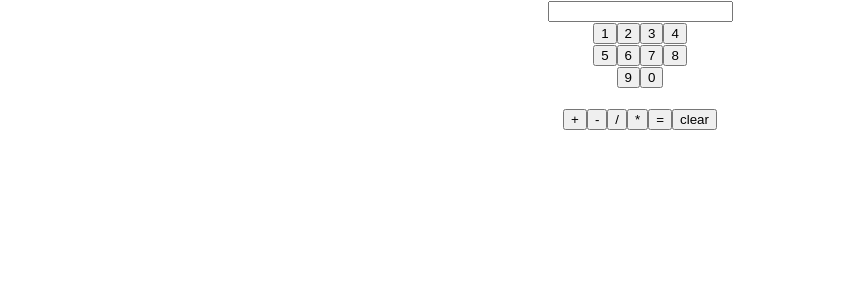
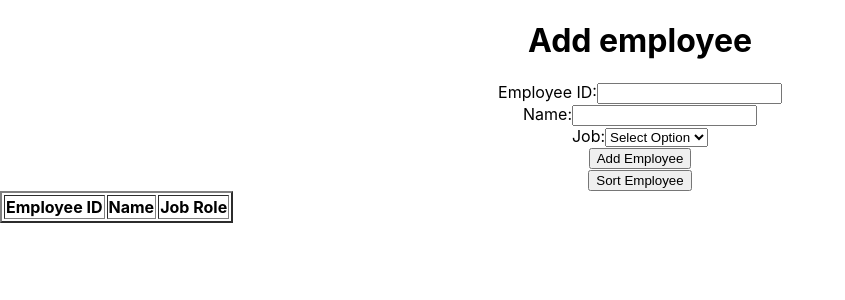
Before and after one commit to Jaikrishnavr01/45days-training, a React (Create React App) app: page / in a window 1280 px wide. Shown: the top 300 px of the page, without its empty margins (0-845 px from the left). Built offline with nearby package versions, Linux system fonts and the light colour scheme.

Commit message:
day5th task4

```diff
--- a/src/App.js
+++ b/src/App.js
@@ -14,6 +14,7 @@ import Inlinecss from './inlinecss';
 import Module from './Components/Module';
 import Task3 from './Components/task3';
 import Calculator from './Components/Calculator';
+import Task4 from './Components/Task4';
 
 
 
@@ -51,7 +52,8 @@ const [theme , setTheme] = useState("light")
 
 // {/* <Excss theme={true}>  <Inlinecss/> <Module/><Task3/> */}
 
-<Calculator/>
+{/* <Calculator/> */}
+<Task4/>
     </div>
   );
 }
--- /dev/null
+++ b/src/Components/Calculator.css
@@ -0,0 +1,10 @@
+.container{
+    display: flex;
+    flex-direction:  column;
+    justify-content: center;
+}
+.input{
+    border: 2px solid salmon;
+    color: black;
+    border-radius: 25px;
+}
--- a/src/Components/Calculator.jsx
+++ b/src/Components/Calculator.jsx
@@ -1,37 +1,37 @@
 import React, { useState } from 'react';
+import './Calculator.css'
 
 const Calculator = () => {
     const [input, setInput] = useState('');
 
-    const handleClick = (value) => {
-        if (value === '=') {
-            try {
+    const handleClick = (e) => {
+        if (e === '=') {
             setInput(eval(input));
-            } catch (error) {
-                setInput('Error');
-            }
-        } else if (value === 'clear') {
+        } else if (e === 'clear') {
             setInput('');
+        } else if (e === 'delete') {
+            setInput(input.toString().slice(0,-1));
         } else {
-            setInput(input + value);
+            setInput(input + e);
         }
     };
 
     return (
+        <div  className='container'>
+            <div style={{width:"200px",margin:"auto"}}>
         <div>
-            <div>
-                <input type="text" value={input} readOnly />
-            </div>
+            <input className='input' type="text" readOnly value={input}  />
+        </div> <br />
         <div>
             <input type="button" value="1" onClick={() => handleClick('1')} />
             <input type="button" value="2" onClick={() => handleClick('2')} />
-                <input type="button" value="3" onClick={() => handleClick('3')} />
-                <input type="button" value="4" onClick={() => handleClick('4')} /><br />
+            <input type="button" value="3" onClick={() => handleClick('3')} /><br />
+            <input type="button" value="4" onClick={() => handleClick('4')} />
             <input type="button" value="5" onClick={() => handleClick('5')} />
-                <input type="button" value="6" onClick={() => handleClick('6')} />
+            <input type="button" value="6" onClick={() => handleClick('6')} /><br />
             <input type="button" value="7" onClick={() => handleClick('7')} />
-                <input type="button" value="8" onClick={() => handleClick('8')} /><br />
-                <input type="button" value="9" onClick={() => handleClick('9')} />
+            <input type="button" value="8" onClick={() => handleClick('8')} />
+            <input type="button" value="9" onClick={() => handleClick('9')} /><br />
             <input type="button" value="0" onClick={() => handleClick('0')} /><br /><br />
             <input type="button" value="+" onClick={() => handleClick('+')} />
             <input type="button" value="-" onClick={() => handleClick('-')} />
@@ -39,8 +39,12 @@ const Calculator = () => {
             <input type="button" value="*" onClick={() => handleClick('*')} />
             <input type="button" value="=" onClick={() => handleClick('=')} />
             <input type="button" value="clear" onClick={() => handleClick('clear')} />
+            <input type="button" value="delete" onClick={() => handleClick('delete')} />
         </div>
     </div>
+
+        </div>
+
     );
 };
 
--- /dev/null
+++ b/src/Components/Task4.jsx
@@ -0,0 +1,72 @@
+import React, { useState } from 'react';
+
+function Task4() {
+  const [employees, setEmployees] = useState([]);
+  const [name, setName] = useState("");
+  const [id, setId] = useState("");
+  const [job, setJob] = useState("Select Option");
+
+  function handleSubmit(e) {
+    e.preventDefault();
+      // setEmployees([...employees, { id, name, job }]);
+      setEmployees([...employees, { id:id, name:name, job:job }]);
+      setName("");
+      setId("");
+      setJob("");
+  }
+  function sortEmployeesById() {
+    const sortedEmployees = [...employees].sort((a, b) => a.id - b.id);
+    setEmployees(sortedEmployees);
+  }
+
+  return (
+    <div>
+      <form onSubmit={handleSubmit}>
+        <h1>Add employee</h1>
+        <div>
+          <label>Employee ID:</label>
+          <input type="number" value={id} onChange={(e) => setId(e.target.value)}/>
+          <br />
+          <label>Name:</label>
+          <input
+            type="text"
+            value={name}
+            onChange={(e) => setName(e.target.value)}
+          />
+          <br />
+          <label>Job:</label>
+          <select
+            value={job}
+            onChange={(e) => setJob(e.target.value)}
+          >
+            <option value="">Select Option</option>
+            <option value="full-time">Full time</option>
+            <option value="part-time">Part time</option>
+          </select>
+        </div>
+        <button type='submit'>Add Employee</button>
+  </form>
+  <button onClick={sortEmployeesById}>Sort Employee</button>
+      <table border={2}>
+        <thead>
+          <tr>
+            <th>Employee ID</th>
+            <th>Name</th>
+            <th>Job Role</th>
+          </tr>
+        </thead>
+        <tbody>
+          {employees.map((employee, index) => (
+            <tr key={index}>
+              <td>{employee.id}</td>
+              <td>{employee.name}</td>
+              <td>{employee.job}</td>
+            </tr>
+          ))}
+        </tbody>
+      </table>
+    </div>
+  );
+}
+
+export default Task4;
```
Also changed, not shown: src/Components/task3onj.jsx (+7 -1 lines). Lines whose indentation alone changed are shown as unchanged.
